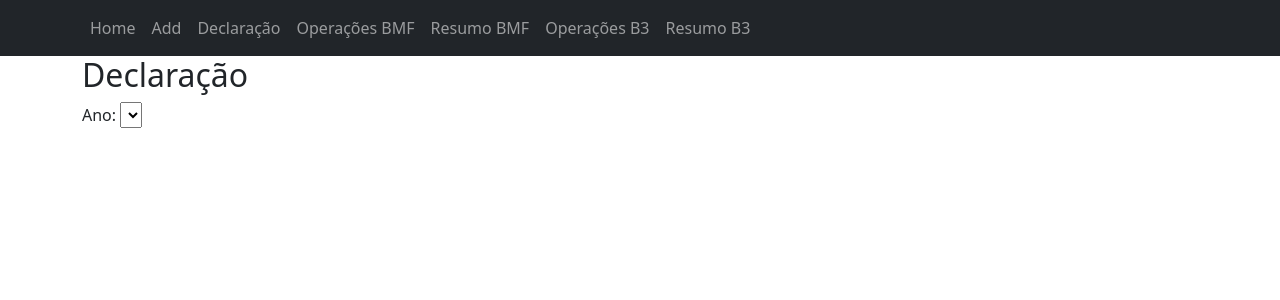
After one commit to balaios/notas_corretagem, a Flask app: page /declaracao in a window 1280 px wide. The commit adds this page. Shown: the top 300 px of the page. Run offline with Flask 2, Linux system fonts and the light colour scheme; data that the repository does not hold is empty.

Commit message:
Iniciando declaração de imposto.

```diff
--- a/notas_corretagem/routes/main.py
+++ b/notas_corretagem/routes/main.py
@@ -32,6 +32,20 @@ def add():
 
         return redirect(url_for("main.sucesso"))
     return render_template("upload.html", form=form)
+
+
+@main.route("/declaracao")
+def declaração():
+
+    bovespa = Notasbovespa.query.all()
+    bmf = Notasbmf.query.all()
+    notas = bmf + bovespa
+
+    anos = set()
+    for nota in notas:
+        anos.add(nota.data_pregão.split("/")[2])
+
+    return render_template("declaracao.html", anos=anos)
 
 
 @main.route("/operacoesbmf")
--- a/notas_corretagem/templates/base.html
+++ b/notas_corretagem/templates/base.html
@@ -16,6 +16,7 @@
             <ul class="navbar-nav">
                 <li class="nav-item"><a class="nav-link" href="{{ url_for('main.index') }}">Home</a>
                 <li class="nav-item"><a class="nav-link" href="{{ url_for('main.add') }}">Add</a>
+                <li class="nav-item"><a class="nav-link" href="{{ url_for('main.declaração') }}">Declaração</a>
                 <li class="nav-item"><a class="nav-link" href="{{ url_for('main.operacaobmf') }}">Operações BMF</a>
                 <li class="nav-item"><a class="nav-link" href="{{ url_for('main.resumobmf') }}">Resumo BMF</a>
                 <li class="nav-item"><a class="nav-link" href="{{ url_for('main.operacaob3') }}">Operações B3</a>
--- /dev/null
+++ b/notas_corretagem/templates/declaracao.html
@@ -0,0 +1,13 @@
+{% extends 'base.html' %}
+
+{% block content %}
+<h2>Declaração</h2>
+<form action="">
+    <label for="ano">Ano:</label>
+    <select id="ano" name="ano">
+    {% for ano in anos %}
+      <option value="{{ ano }}">{{ ano }}</option>
+    {% endfor %}
+    </select>
+  </form>
+{% endblock %}
```
